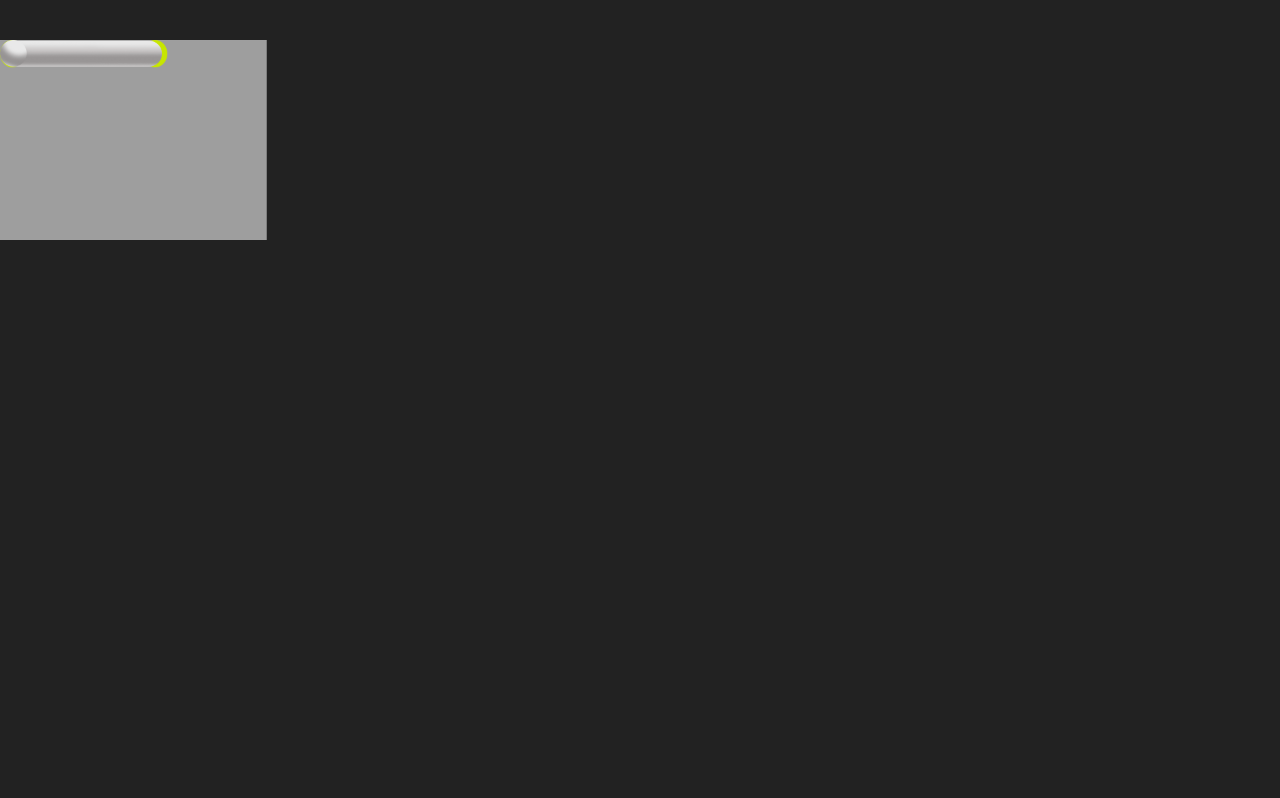
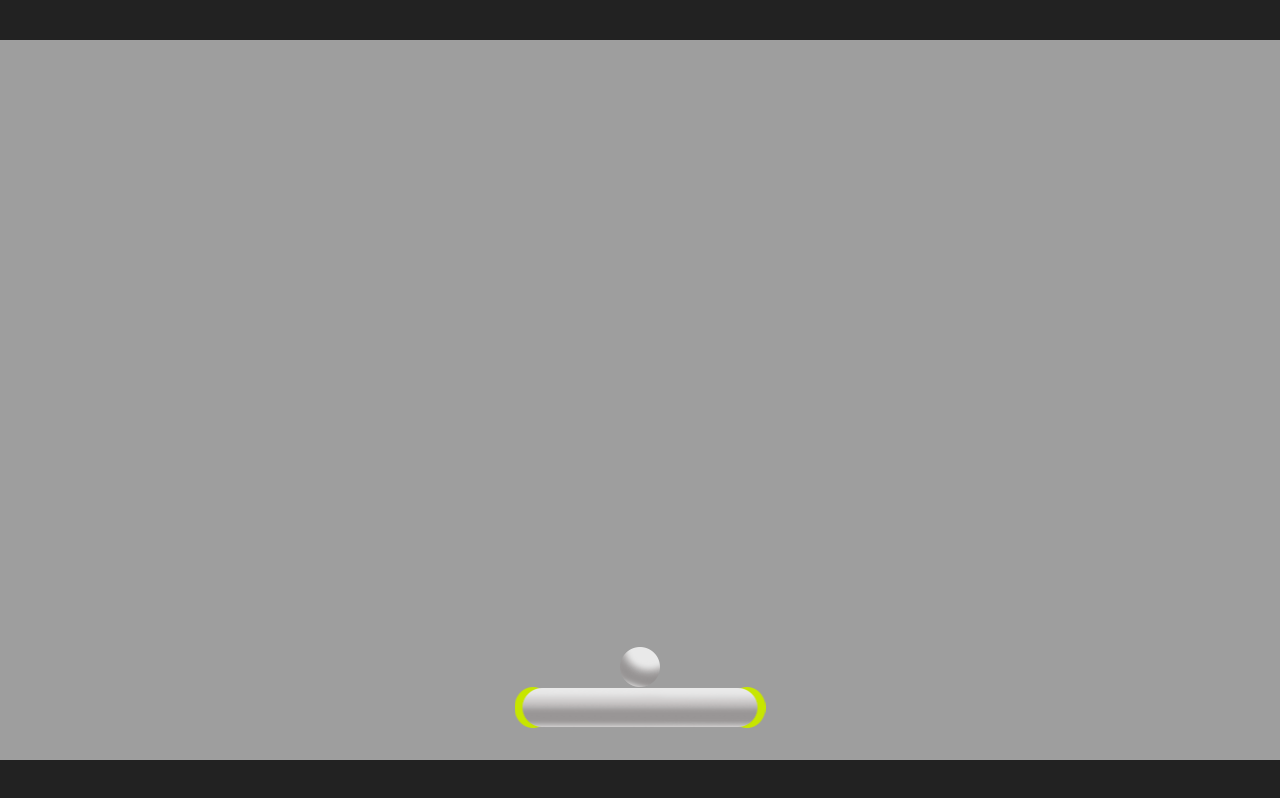
Before and after one commit to nikare/arkanoid, a website built with Parcel: page src/index.html in a window 1280 px wide. Built offline with nearby package versions, Linux system fonts and the light colour scheme.

Commit message:
Расставил объекты на карте

```diff
--- a/src/index.html
+++ b/src/index.html
@@ -9,6 +9,6 @@
         <script defer src="./scripts/index.ts"></script>
     </head>
     <body>
-        <canvas id="canvas" width="1920" height="1080"></canvas>
+        <canvas id="canvas" width="1280" height="720"></canvas>
     </body>
 </html>
--- a/src/scripts/Game.ts
+++ b/src/scripts/Game.ts
@@ -3,16 +3,25 @@ import platformSrc from '../images/platform.png';
 import ballSrc from '../images/ball.png';
 
 export class Game {
+    private canvas: HTMLCanvasElement | null = null;
     private ctx: CanvasRenderingContext2D | null = null;
-    private sprites = {
+    private sprites: { [key: string]: HTMLImageElement } = {
         background: new Image(),
         platform: new Image(),
         ball: new Image(),
     };
+    private platform = {
+        x: 514.5,
+        y: 647,
+    };
+    private ball = {
+        x: 620,
+        y: 607,
+    };
 
     private init() {
-        const canvas = document.getElementById('canvas') as HTMLCanvasElement;
-        this.ctx = canvas.getContext('2d') as CanvasRenderingContext2D;
+        this.canvas = document.getElementById('canvas') as HTMLCanvasElement;
+        this.ctx = this.canvas.getContext('2d') as CanvasRenderingContext2D;
     }
 
     private preload(callback: () => void) {
@@ -20,12 +29,14 @@ export class Game {
         this.sprites.platform.src = platformSrc;
         this.sprites.ball.src = ballSrc;
 
-        const sprites: { [key: string]: HTMLImageElement } = this.sprites;
-        const imgNames = Object.keys(sprites);
+        const _sprites = Object.keys(this.sprites);
+        let loaded = 0;
 
-        imgNames.forEach((imgName, index) => {
-            sprites[imgName].addEventListener('load', () => {
-                if (index === imgNames.length - 1) {
+        _sprites.forEach((img) => {
+            this.sprites[img].addEventListener('load', () => {
+                ++loaded;
+
+                if (loaded === _sprites.length) {
                     callback();
                 }
             });
@@ -39,10 +50,10 @@ export class Game {
     }
 
     private render() {
-        if (!this.ctx) return;
-        this.ctx.drawImage(this.sprites.background, 0, 0);
-        this.ctx.drawImage(this.sprites.platform, 0, 0);
-        this.ctx.drawImage(this.sprites.ball, 0, 0);
+        if (!this.canvas || !this.ctx) return;
+        this.ctx.drawImage(this.sprites.background, 0, 0, this.canvas.width, this.canvas.height);
+        this.ctx.drawImage(this.sprites.platform, this.platform.x, this.platform.y);
+        this.ctx.drawImage(this.sprites.ball, this.ball.x, this.ball.y);
     }
 
     start() {
--- a/src/styles/index.scss
+++ b/src/styles/index.scss
@@ -9,8 +9,3 @@ body {
     font-family: 'Roboto', sans-serif;
     background: #222;
 }
-
-#canvas {
-    width: 1280px;
-    height: 720px;
-}
```
